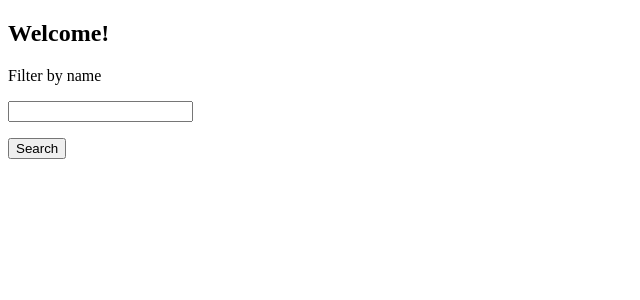
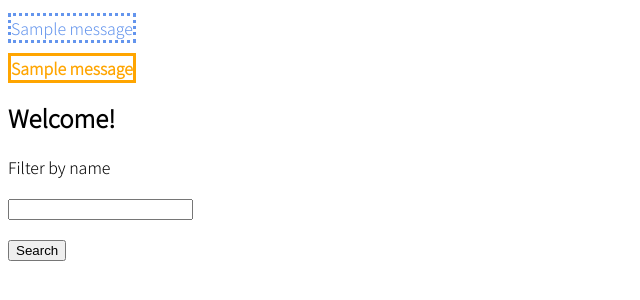
Before and after one commit to dev-oswld/rest-api-flask, a Flask app: page / in a window 1280 px wide. Shown: the top 300 px of the page, without its empty margins (0-640 px from the left). Run offline with Flask 2, Linux system fonts and the light colour scheme; one stand-in notice (Sample message) is shown.

Commit message:
stylesheet, flashed messages

```diff
--- a/static/css/styles.css
+++ b/static/css/styles.css
@@ -0,0 +1,13 @@
+h2, body {
+  font-family: "Noto Sans TC", sans-serif;
+}
+
+.success {
+  color: cornflowerblue;
+  border-style: dotted;
+}
+
+.warning {
+  color: orange;
+  border-style: solid;
+}
--- a/templates/base.html
+++ b/templates/base.html
@@ -4,9 +4,31 @@
     <meta charset="utf-8">
     <title>{% block title %}{% endblock %}</title>
     <link rel="icon" href="{{ url_for('static', filename='img/favicon.ico') }}">
+    <link rel="stylesheet" href="{{ url_for('static', filename='css/styles.css') }}">
+    <link href="https://fonts.googleapis.com/css2?family=Noto+Sans+TC:wght@300&display=swap" rel="stylesheet">
 </head>
 <body>
     <!-- Block content -->
+    {% with messages = get_flashed_messages(category_filter=["success"]) %}
+    {% if messages %}
+    <p>
+        {% for message in messages %}
+        <span class="success"> {{ message }} </span>
+        {% endfor %}
+    </p>
+    {% endif %}
+    {% endwith %}
+
+    {% with messages = get_flashed_messages(category_filter=["warning"]) %}
+    {% if messages %}
+    <p>
+        {% for message in messages %}
+        <span class="warning"> <strong>{{ message }}</strong> </span>
+        {% endfor %}
+    </p>
+    {% endif %}
+    {% endwith %}
+
     {% block content %}{% endblock %}
 </body>
 </html>
```
